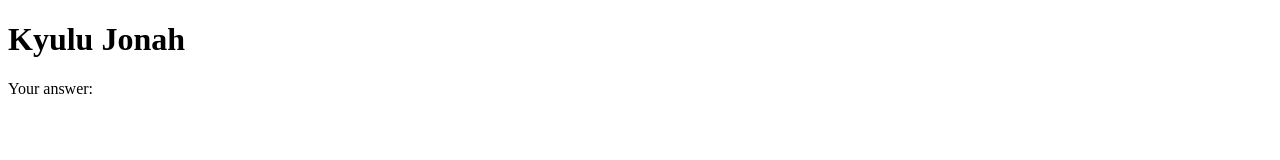
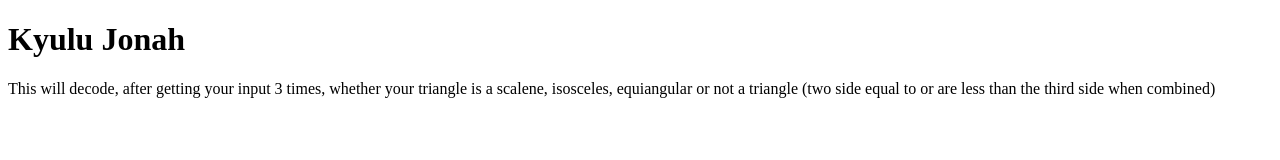
Before and after one commit to wbjb/IP2, a plain HTML site: page index.html in a window 1280 px wide. Drawn offline with Linux system fonts and the light colour scheme.

Commit message:
Added a small description in the html file.

```diff
--- a/index.html
+++ b/index.html
@@ -9,6 +9,6 @@
 			<h1>Kyulu Jonah</h1>
 
 
-		<p> Your answer: </p>
+		<p>This will decode, after getting your input 3 times, whether your triangle is a scalene, isosceles, equiangular or not a triangle (two side equal to or are less than the third side when combined) </p>
 	</body>
 </html>
```
